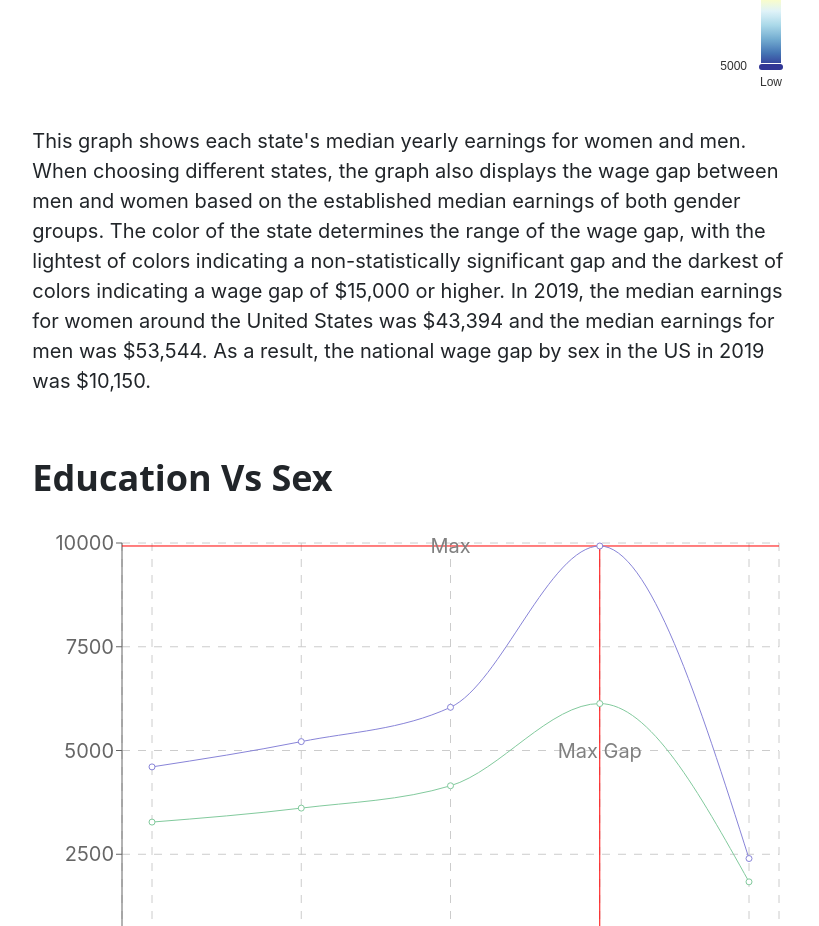
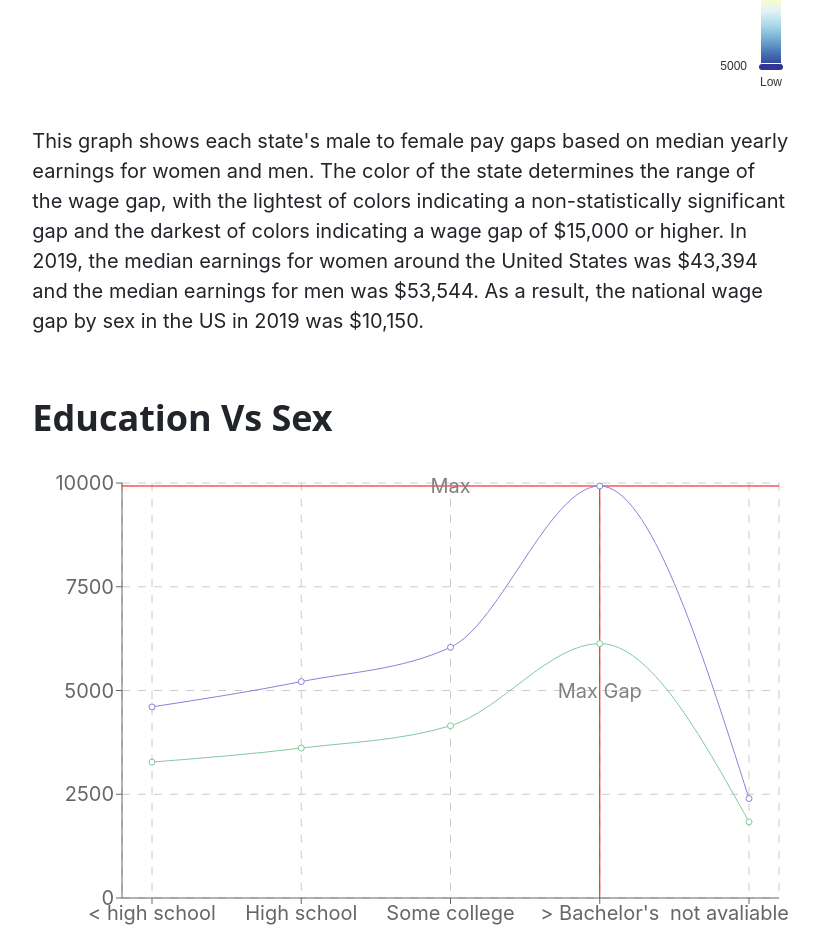
Before and after one commit to xzjiu/project2, a React (Create React App) app: page / in a window 1280 px wide. Shown: the part 3067-3993 px from the top of the page, without its empty margins (229-1048 px from the left). Built offline with nearby package versions, Linux system fonts and the light colour scheme.

Commit message:
Corrected USA map pay gap description

```diff
--- a/src/App.js
+++ b/src/App.js
@@ -250,12 +250,10 @@ function App() {
                     }}
                   />
                   <p>
-                    This graph shows each state's median yearly earnings for
-                    women and men. When choosing different states, the graph
-                    also displays the wage gap between men and women based on
-                    the established median earnings of both gender groups. The
-                    color of the state determines the range of the wage gap,
-                    with the lightest of colors indicating a non-statistically
+                    This graph shows each state's male to female pay gaps based
+                    on median yearly earnings for women and men. The color of
+                    the state determines the range of the wage gap, with the
+                    lightest of colors indicating a non-statistically
                     significant gap and the darkest of colors indicating a wage
                     gap of $15,000 or higher. In 2019, the median earnings for
                     women around the United States was $43,394 and the median
```
